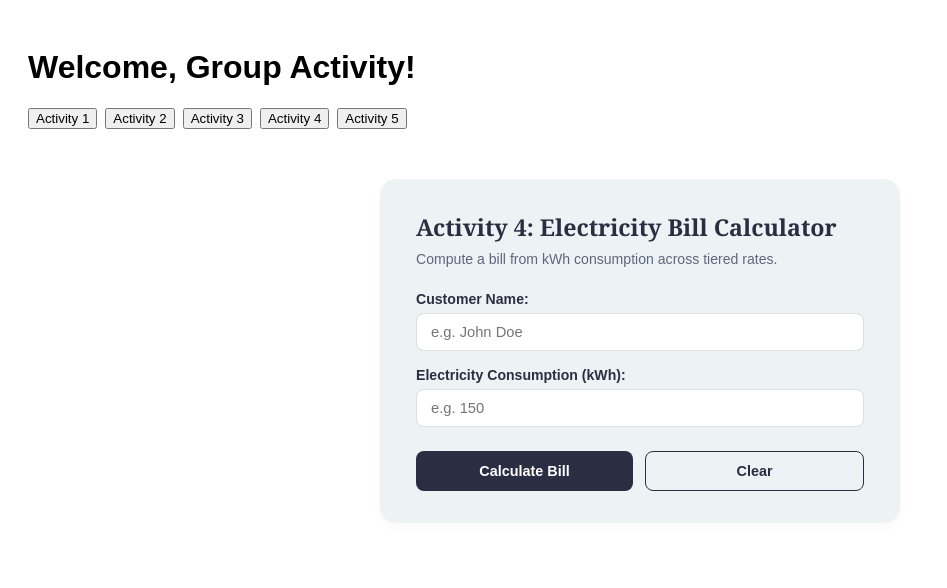
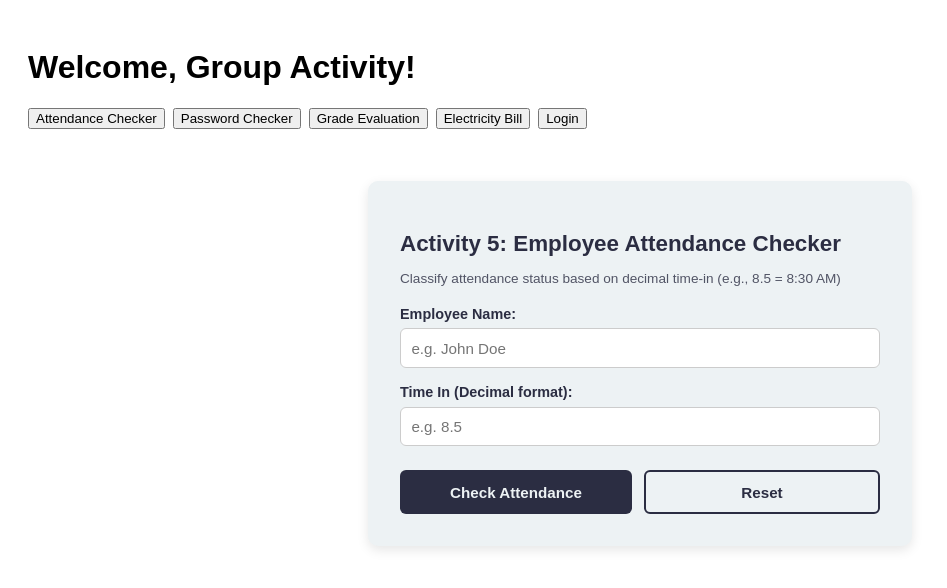
Before and after one commit to devinggenesis-design/Group-Activity, a React (Vite) app: page / in a window 1280 px wide. Shown: the top 588 px of the page, without its empty margins (0-947 px from the left). Built offline with nearby package versions, Linux system fonts and the light colour scheme.

Commit message:
inayos ko lang yung app.jsx namin ksi nagloko - josh

```diff
--- a/src/App.jsx
+++ b/src/App.jsx
@@ -1,28 +1,32 @@
 import { useState } from "react";
+import AttendanceChecker from "./assets/pages/AttendanceChecker";
+import PasswordChecker from "./assets/pages/PasswordChecker";
+import GradeEvaluation from "./assets/pages/GradeEvaluation";
 import ElectricityBill from "./assets/pages/ElectricityBill";
+import Login from "./assets/pages/Login";
 import "./App.css";
 
 function App() {
-  const [activeTab, setActiveTab] = useState("activity4");
+  const [activeTab, setActiveTab] = useState("activity1");
 
   return (
     <div style={{ padding: "20px", fontFamily: "sans-serif" }}>
       <h1>Welcome, Group Activity!</h1>
 
-      <div style={{ display: "flex", gap: "8px", marginBottom: "20px" }}>
-        <button onClick={() => setActiveTab("activity1")}>Activity 1</button>
-        <button onClick={() => setActiveTab("activity2")}>Activity 2</button>
-        <button onClick={() => setActiveTab("activity3")}>Activity 3</button>
-        <button onClick={() => setActiveTab("activity4")}>Activity 4</button>
-        <button onClick={() => setActiveTab("activity5")}>Activity 5</button>
+      <div style={{ display: "flex", gap: "8px", marginBottom: "20px", flexWrap: "wrap" }}>
+        <button onClick={() => setActiveTab("activity1")}>Attendance Checker</button>
+        <button onClick={() => setActiveTab("activity2")}>Password Checker</button>
+        <button onClick={() => setActiveTab("activity3")}>Grade Evaluation</button>
+        <button onClick={() => setActiveTab("activity4")}>Electricity Bill</button>
+        <button onClick={() => setActiveTab("activity5")}>Login</button>
       </div>
 
       <div>
-        {activeTab === "activity1" && <div>Activity 1 Content</div>}
-        {activeTab === "activity2" && <div>Activity 2 Content</div>}
-        {activeTab === "activity3" && <div>Activity 3 Content</div>}
+        {activeTab === "activity1" && <AttendanceChecker />}
+        {activeTab === "activity2" && <PasswordChecker />}
+        {activeTab === "activity3" && <GradeEvaluation />}
         {activeTab === "activity4" && <ElectricityBill />}
-        {activeTab === "activity5" && <div>Activity 5 Content</div>}
+        {activeTab === "activity5" && <Login />}
       </div>
     </div>
   );
```
